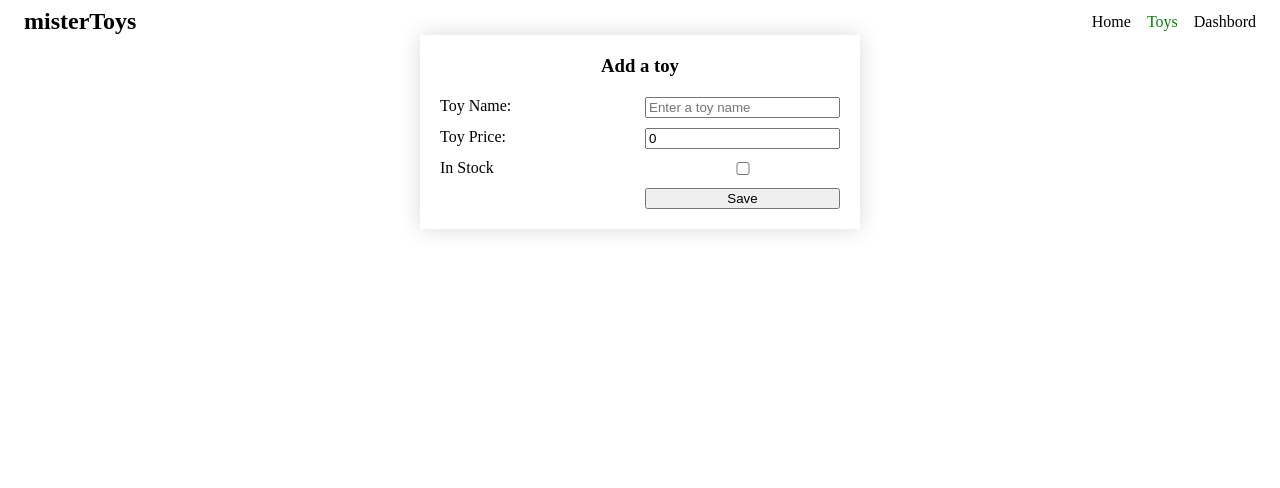
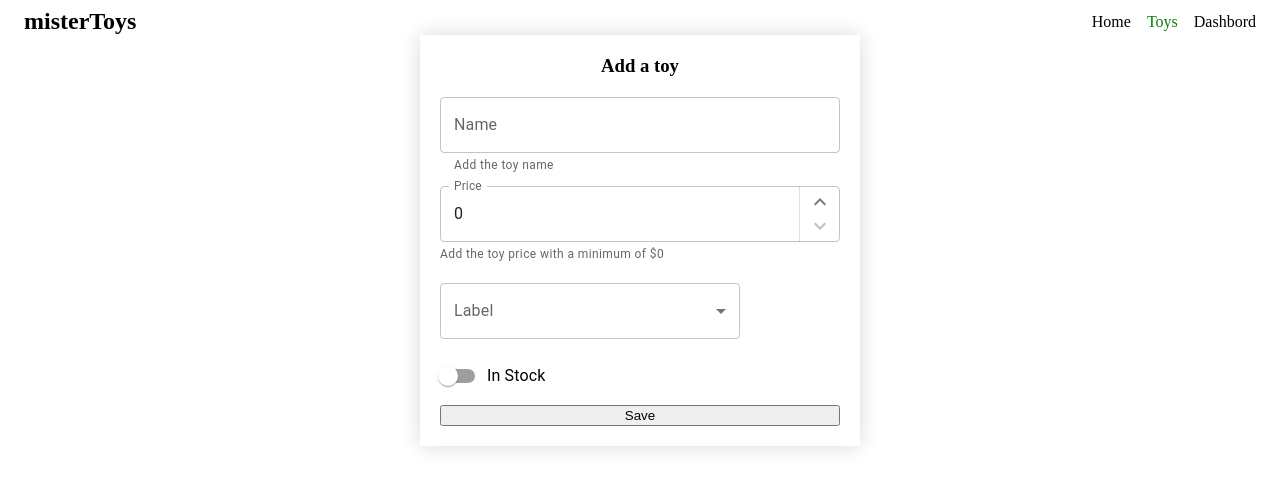
Before and after one commit to asanir96/mistertoy-frontend, a React (Vite) app: page /toy/edit in a window 1280 px wide. Shown: the top 488 px of the page. Built offline with nearby package versions, Linux system fonts and the light colour scheme.

Commit message:
Refactor ToyEdit and NumberField components to utilize Material UI; update form layout and styling

```diff
--- a/src/assets/style/pages/ToyEdit.css
+++ b/src/assets/style/pages/ToyEdit.css
@@ -10,8 +10,9 @@
 }
 
 .toy-edit form {
-    display: grid;
-    grid-template-columns: 1fr 1fr;
+    display: flex;
+    flex-direction: column;
+    /* grid-template-columns: 1fr 1fr; */
     gap: 10px;
 }
 
@@ -22,3 +23,8 @@
 .toy-edit label {
     grid-column: 1;
 }
+
+.toy-edit{
+    display: flex;
+    flex-direction: column;
+}
--- /dev/null
+++ b/src/cmps/NumberField.jsx
@@ -0,0 +1,117 @@
+import * as React from 'react';
+import PropTypes from 'prop-types';
+import { NumberField as BaseNumberField } from '@base-ui/react/number-field';
+import IconButton from '@mui/material/IconButton';
+import FormControl from '@mui/material/FormControl';
+import FormHelperText from '@mui/material/FormHelperText';
+import OutlinedInput from '@mui/material/OutlinedInput';
+import InputAdornment from '@mui/material/InputAdornment';
+import InputLabel from '@mui/material/InputLabel';
+import KeyboardArrowUpIcon from '@mui/icons-material/KeyboardArrowUp';
+import KeyboardArrowDownIcon from '@mui/icons-material/KeyboardArrowDown';
+
+/**
+ * This component is a placeholder for FormControl to correctly set the shrink label state on SSR.
+ */
+function SSRInitialFilled(_) {
+  return null;
+}
+SSRInitialFilled.muiName = 'Input';
+
+function NumberField({ id: idProp, label, error, size = 'medium', ...other }) {
+  let id = React.useId();
+  if (idProp) {
+    id = idProp;
+  }
+  return (
+    <BaseNumberField.Root
+      {...other}
+      render={(props, state) => (
+        <FormControl
+          size={size}
+          ref={props.ref}
+          disabled={state.disabled}
+          required={state.required}
+          error={error}
+          variant="outlined"
+        >
+          {props.children}
+        </FormControl>
+      )}
+    >
+      <SSRInitialFilled {...other} />
+      <InputLabel htmlFor={id}>{label}</InputLabel>
+      <BaseNumberField.Input
+        id={id}
+        render={(props, state) => (
+          <OutlinedInput
+            aria-describedby={`${id}-helper-text`}
+            label={label}
+            inputRef={props.ref}
+            value={state.inputValue}
+            onBlur={props.onBlur}
+            onChange={props.onChange}
+            onKeyUp={props.onKeyUp}
+            onKeyDown={props.onKeyDown}
+            onFocus={props.onFocus}
+            slotProps={{
+              input: props,
+            }}
+            endAdornment={
+              <InputAdornment
+                position="end"
+                sx={{
+                  flexDirection: 'column',
+                  maxHeight: 'unset',
+                  alignSelf: 'stretch',
+                  borderLeft: '1px solid',
+                  borderColor: 'divider',
+                  ml: 0,
+                  '& button': {
+                    py: 0,
+                    flex: 1,
+                    borderRadius: 0.5,
+                  },
+                }}
+              >
+                <BaseNumberField.Increment
+                  render={<IconButton size={size} aria-label="Increase" />}
+                >
+                  <KeyboardArrowUpIcon
+                    fontSize={size}
+                    sx={{ transform: 'translateY(2px)' }}
+                  />
+                </BaseNumberField.Increment>
+
+                <BaseNumberField.Decrement
+                  render={<IconButton size={size} aria-label="Decrease" />}
+                >
+                  <KeyboardArrowDownIcon
+                    fontSize={size}
+                    sx={{ transform: 'translateY(-2px)' }}
+                  />
+                </BaseNumberField.Decrement>
+              </InputAdornment>
+            }
+            sx={{ pr: 0 }}
+          />
+        )}
+      />
+      <FormHelperText id={`${id}-helper-text`} sx={{ ml: 0, '&:empty': { mt: 0 } }}>
+        {other.helperText}
+      </FormHelperText>
+    </BaseNumberField.Root>
+  );
+}
+
+NumberField.propTypes = {
+  error: PropTypes.bool,
+  /**
+   * The id of the input element.
+   */
+  id: PropTypes.string,
+  label: PropTypes.node,
+  size: PropTypes.oneOf(['medium', 'small']),
+};
+
+export default NumberField;
--- a/src/cmps/ToySort.jsx
+++ b/src/cmps/ToySort.jsx
@@ -5,23 +5,17 @@ import { useEffectUpdate } from '../custom-hooks/useEffectUpdate.js'
 import ToggleButton from '@mui/material/ToggleButton';
 import ToggleButtonGroup from '@mui/material/ToggleButtonGroup';
 
-import ArrowUpwardIcon from '@mui/icons-material/ArrowUpward';
-import ArrowDownwardIcon from '@mui/icons-material/ArrowDownward';
 export function ToySort({ queryOptions, onSetQueryOptions, labels }) {
 
     const [sortToEdit, setSortToEdit] = useState({ ...queryOptions.sort })
     onSetQueryOptions = useRef(utilService.debounce(onSetQueryOptions, 300))
 
-    console.log('sortToEdit', sortToEdit)
     useEffectUpdate(() => {
         onSetQueryOptions.current({ sort: sortToEdit, filterBy: { ...queryOptions.filterBy } })
     }, [sortToEdit])
 
     function handleChange({ target }) {
         let { value, name: field, type, id } = target
-        console.log('target.name', target.target)
-        console.log('field', field)
-        console.log('target.classList', target.classList)
         // field = target.classList.contains('MuiButtonBase-root') ? 'sortBy' : 'sortDir'
 
         value = field === 'sortDir' ? +value : value
@@ -37,24 +31,26 @@ export function ToySort({ queryOptions, onSetQueryOptions, labels }) {
             exclusive
             name="sortBy"
             onChange={handleChange}
-            id="sortBy"
-        >
+            id="sortBy">
+
             <ToggleButton
                 name="sortBy"
-
                 value="name">
                 Name
             </ToggleButton>
+
             <ToggleButton
                 name="sortBy"
                 value="createdAt">
                 Created time
             </ToggleButton>
+
             <ToggleButton
                 name="sortBy"
                 value="price" aria-label="right aligned">
                 Price
             </ToggleButton>
+
         </ToggleButtonGroup>
 
         <ToggleButtonGroup
@@ -63,20 +59,20 @@ export function ToySort({ queryOptions, onSetQueryOptions, labels }) {
             exclusive
             name="sortDir"
             onChange={handleChange}
-            id="sortDir"
-        >
+            id="sortDir">
             <ToggleButton
                 name="sortDir"
+                value={1}>
+                ⬆
+            </ToggleButton>
 
-                value={1}>
-                ⬆            </ToggleButton>
             <ToggleButton
                 name="sortDir"
                 value={-1}>
                 ⬇
             </ToggleButton>
+
         </ToggleButtonGroup>
-
     </div>
 
     );
--- a/src/pages/ToyEdit.jsx
+++ b/src/pages/ToyEdit.jsx
@@ -2,9 +2,27 @@
 import { useEffect, useState } from "react"
 import { useParams, useNavigate } from "react-router-dom"
 
+import TextField from '@mui/material/TextField';
+import NumberField from '../cmps/NumberField';
+import FormGroup from '@mui/material/FormGroup';
+import FormControlLabel from '@mui/material/FormControlLabel';
+import Switch from '@mui/material/Switch';
+
+import { LabelDropdown } from "../cmps/LabelDropdown";
 import { toyService } from "../services/toy.service"
 import { showErrorMsg, showSuccessMsg } from "../services/event-bus.service"
 import { saveToy } from "../store/actions/toy"
+
+const labels = [
+    'On wheels',
+    'Box game',
+    'Art',
+    'Baby',
+    'Doll',
+    'Puzzle',
+    'Outdoor',
+    'Battery Powered'
+]
 
 export function ToyEdit() {
     const [toyToEdtit, setToyToEdit] = useState(null)
@@ -20,9 +38,15 @@ export function ToyEdit() {
         }
     }, [])
 
-    function handleChange({ target }) {
+    function handleChange(ev) {
+        const { target } = ev
+
+        if (!target) {
+            setToyToEdit(prev => ({ ...prev, price: ev }))
+            return
+        }
+
         let { type, name: field, value } = target
-
         if (type === 'number') {
             value = +value
         } else if (type === 'checkbox') {
@@ -52,27 +76,40 @@ export function ToyEdit() {
         <h3>{`${toyToEdtit._id ? 'Edit' : 'Add'} a toy`}</h3>
         <form
             onSubmit={onSaveEdit}>
-            <label htmlFor="name">Toy Name:</label>
-            <input
+
+            <TextField
+                className="edit-item"
+                id="outlined-required"
+                label="Name"
                 name="name"
-                type="text"
-                placeholder="Enter a toy name"
+                helperText={`${toyToEdtit._id ? 'Edit' : 'Add'} the toy name`}
                 value={toyToEdtit.name}
-                onChange={handleChange} />
+                onChange={handleChange}
+            />
 
-            <label htmlFor="price">Toy Price:</label>
-            <input
+            <NumberField
+                className="edit-item"
+                helperText={`${toyToEdtit._id ? 'Edit' : 'Add'} the toy price with a minimum of $0`}
+                label="Price"
                 name="price"
-                type="number"
+                min={0}
                 value={toyToEdtit.price}
-                onChange={handleChange} />
+                onValueChange={handleChange} />
 
-            <label htmlFor="price">In Stock</label>
-            <input
-                name="inStock"
-                type="checkbox"
-                checked={toyToEdtit.inStock}
-                onChange={handleChange} />
+            <LabelDropdown
+                className="edit-item"
+                labels={labels}
+                selectedLabels={toyToEdtit.labels}
+                handleChange={handleChange} />
+
+            <FormGroup>
+                <FormControlLabel
+                    control={<Switch
+                        name="inStock"
+                        checked={toyToEdtit.inStock}
+                        onChange={handleChange} />}
+                    label="In Stock" />
+            </FormGroup>
 
             <input type="submit" value="Save" />
         </form>
--- a/src/pages/ToyIndex.jsx
+++ b/src/pages/ToyIndex.jsx
@@ -34,7 +34,6 @@ export function ToyIndex() {
     }, [queryOptions])
 
     function onSetQueryOptions(queryOptions) {
-        console.log('queryOptions',queryOptions)
         setQueryOptions(queryOptions)
     }
 
```
